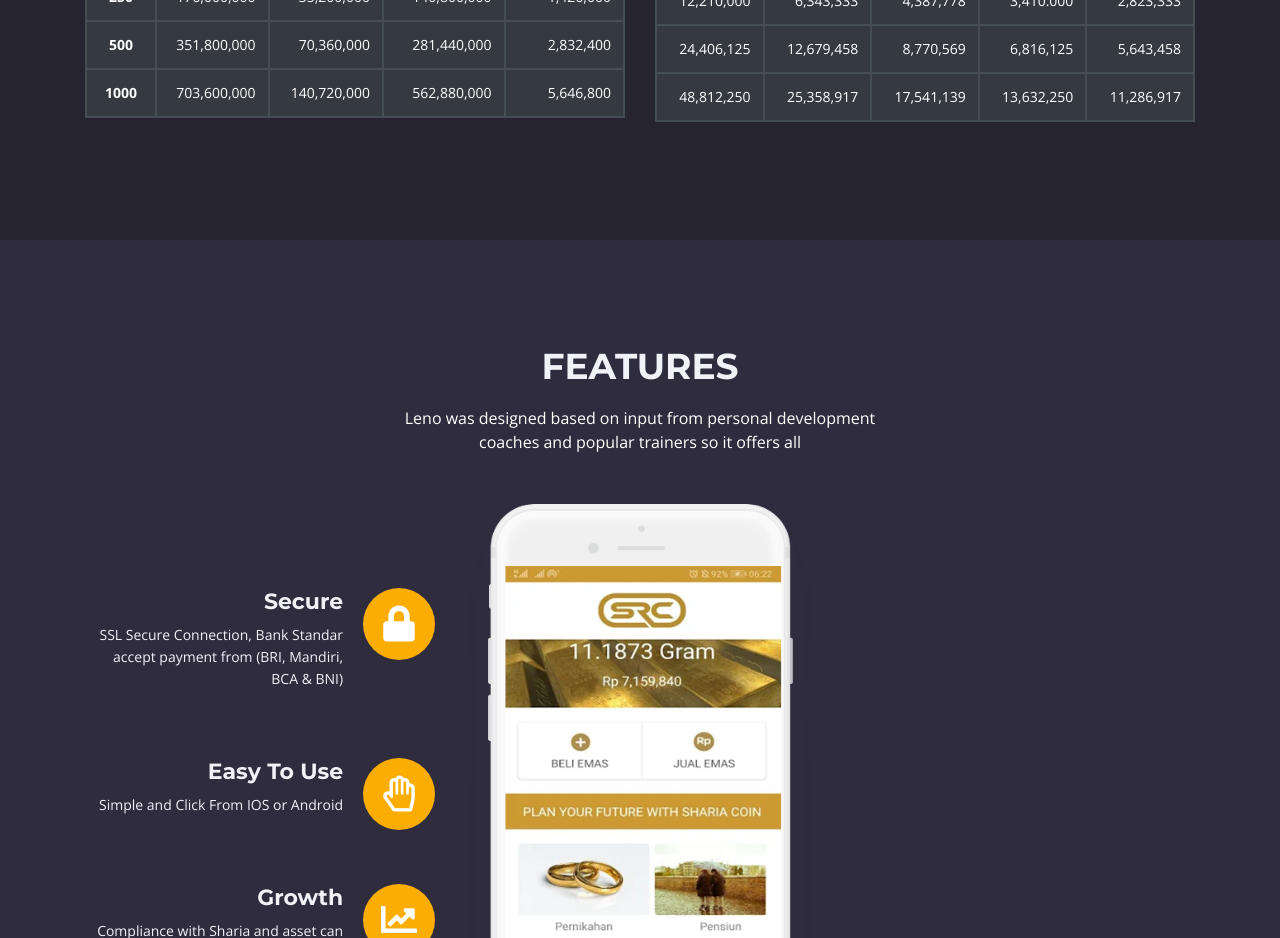
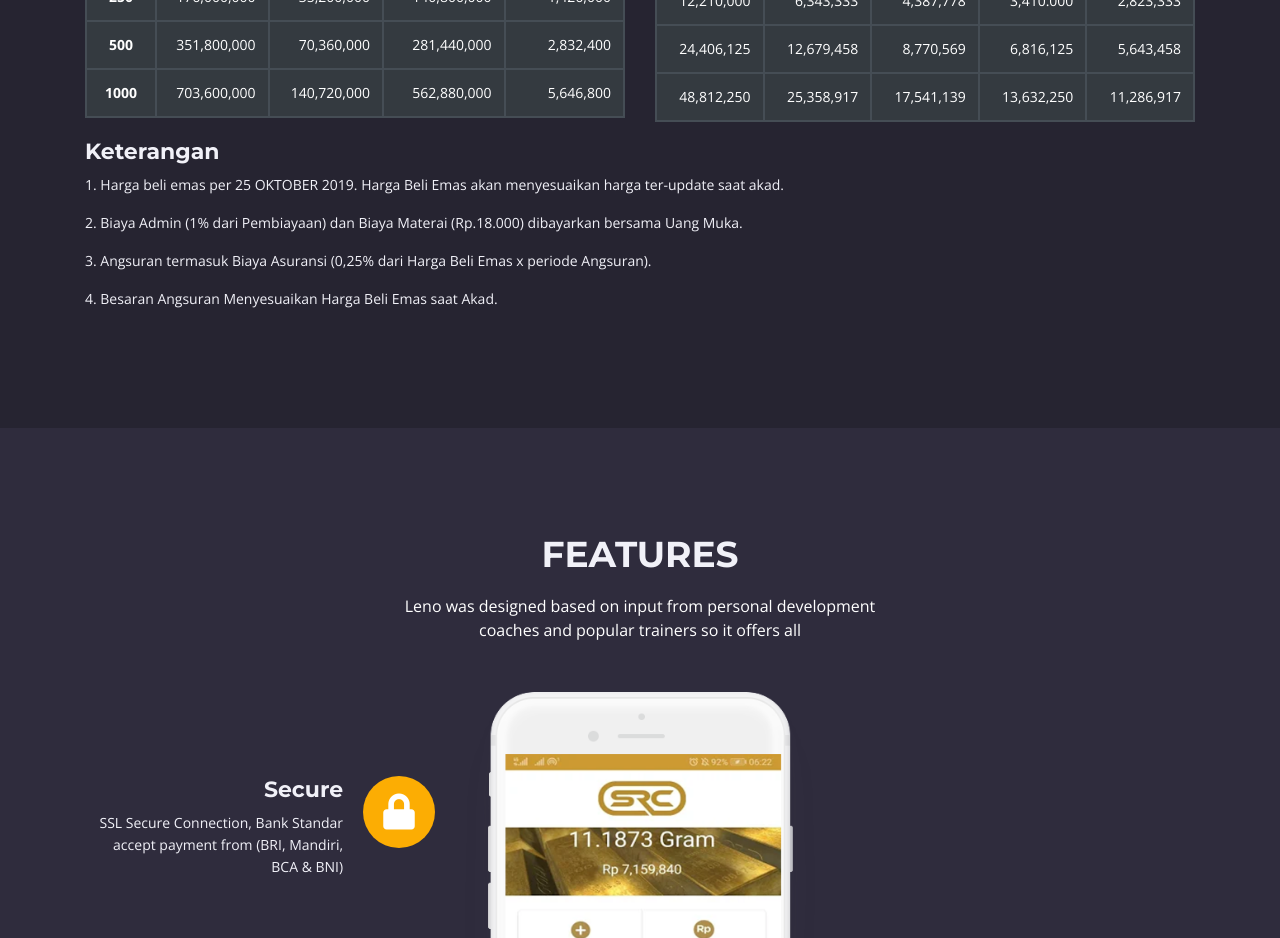
Before and after one commit to arief-ram/ShariaCoin, a plain HTML site: page cicil.html in a window 1280 px wide. Shown: the part 1280-2218 px from the top of the page. Drawn offline with nearby package versions, Linux system fonts and the light colour scheme.

Commit message:
keterangan tabel emas

```diff
--- a/cicil.html
+++ b/cicil.html
@@ -290,8 +290,16 @@
 
 </div>
 </div>  <!-- end of row -->
+    <h4>Keterangan</h4>
+    <li>
+        <p>1. Harga beli emas per 25 OKTOBER 2019. Harga Beli Emas akan menyesuaikan harga ter-update saat akad.</p>
+        <p>2. Biaya Admin (1% dari Pembiayaan) dan Biaya Materai (Rp.18.000) dibayarkan bersama Uang Muka.</p>
+        <p>3. Angsuran termasuk Biaya Asuransi (0,25% dari Harga Beli Emas x periode Angsuran).</p>
+        <p>4. Besaran Angsuran Menyesuaikan Harga Beli Emas saat Akad.</p>
+    </li>
 </div>
 </div>
+
 
 </div>
 
--- a/css/styles.css
+++ b/css/styles.css
@@ -876,6 +876,14 @@ opacity: 0.8;
 .tabs1 h2 {
 	text-align: center;
 	margin-bottom: 30px;
+}
+
+.tab1 h4 {
+	margin-top: 50px;
+}
+.tabs1 li {
+	list-style: none;
+
 }
 /*tabel */
 
```
